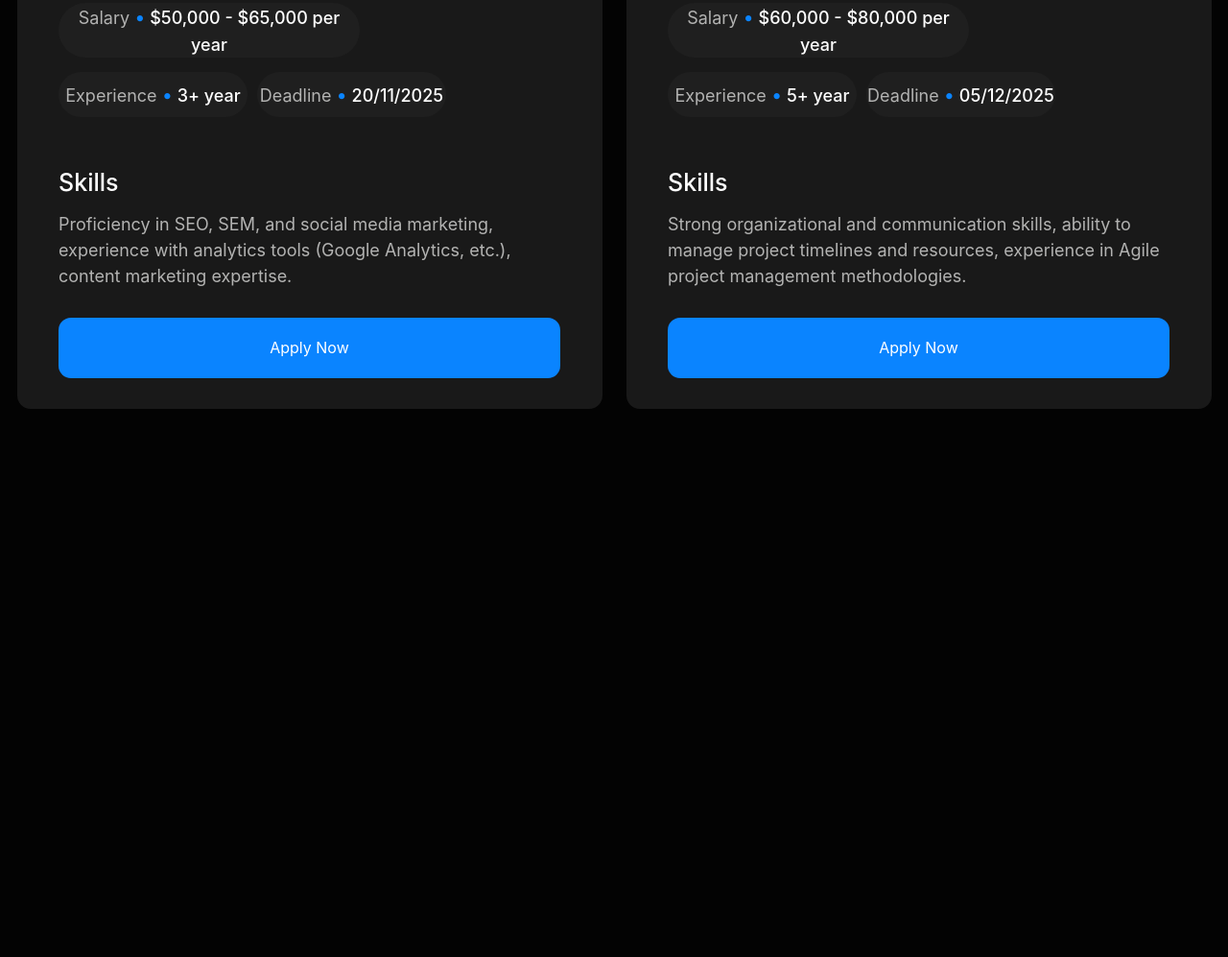
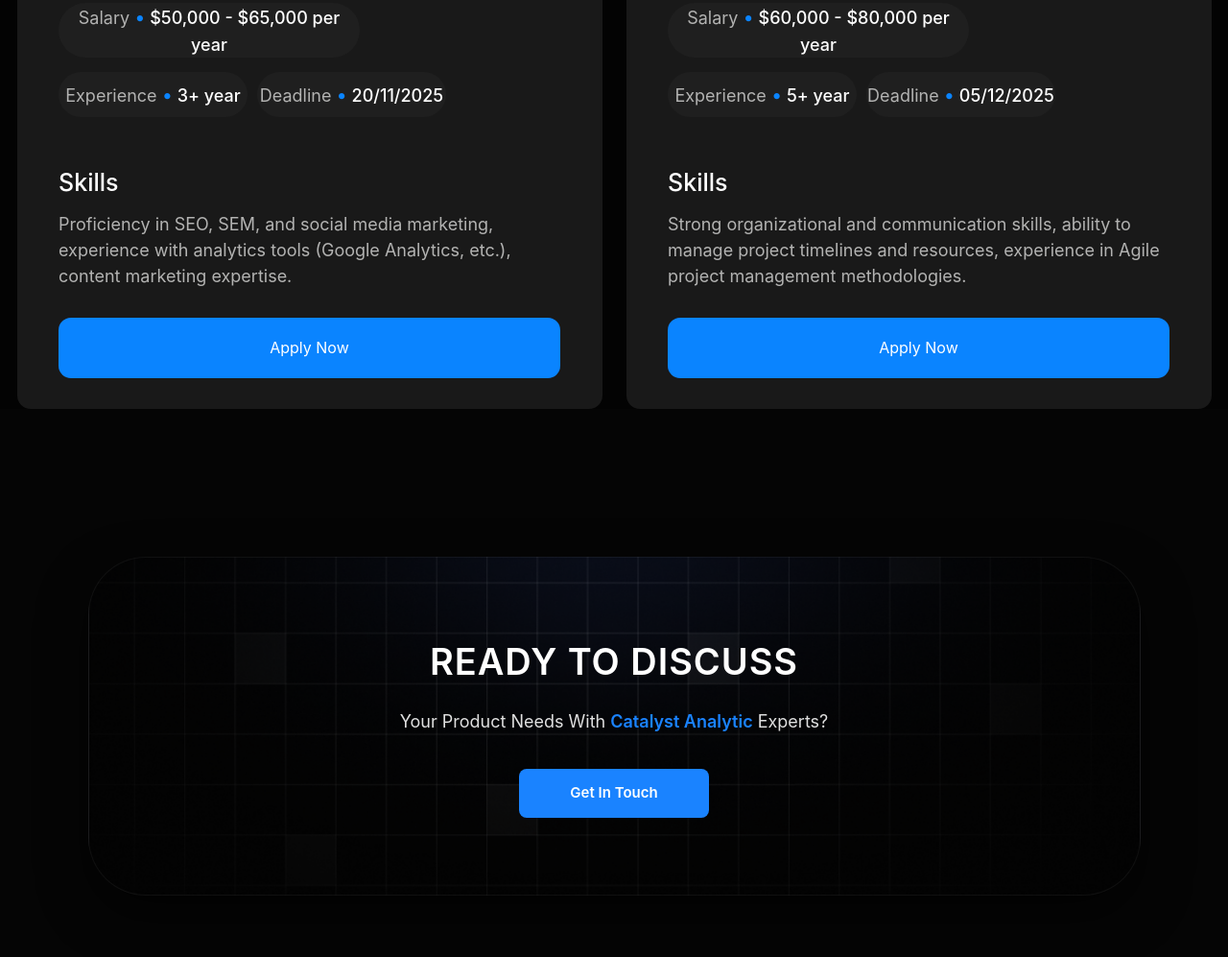
Before and after one commit to Alimukhammad08/3rd-week-exam-, a website: page src/p3.html in a window 1280 px wide. Shown: the part 2013-3010 px from the top of the page at 96% size. Before the commit the page ends 2439 px from the top, so only its background shows below. Drawn offline with nearby package versions, Linux system fonts and the light colour scheme; files that its build step writes are made by us from their sources.

Commit message:
I added 3rd section

```diff
--- a/src/p3.html
+++ b/src/p3.html
@@ -232,7 +232,6 @@
                         </div>
                     </div>
                 </div>
-
                 <div
                     class="w-full lg:w-[610px] h-auto lg:h-[600px] rounded-[14px] bg-[#191919] flex flex-col pb-[30px] lg:pb-0">
                     <div class="w-full lg:w-[523px] m-auto px-[10px] lg:px-0">
@@ -279,6 +278,22 @@
     </section>
 
 
+    <section class="w-full py-16 px-5 flex justify-center bg-[#050505] font-sans">
+        <div class="w-full max-w-[1097px] bg-[#0f0f11] bg-cover bg-center bg-no-repeat lg:mt-[90px] rounded-[30px] md:rounded-[60px] py-[50px] px-5 md:py-[80px] md:px-10 text-center border border-white/5 shadow-[0_20px_50px_rgba(0,0,0,0.6)]"
+            style="background-image: url('./img/fc9a47396a5036fc47f50e8b57d87e02b66e2885.png');">
+            <h2 class="text-white text-[26px] md:text-[38px] font-semibold tracking-wide mb-5">
+                READY TO DISCUSS
+            </h2>
+            <p class="text-[#e0e0e0] text-[15px] md:text-[18px] mb-9">
+                Your Product Needs With <span class="text-[#1a83ff] font-semibold">Catalyst Analytic</span> Experts?
+            </p>
+            <a href="#"
+                class="inline-block w-[198px] bg-[#1a83ff] text-white py-3.5 px-8 rounded-lg text-[15px] font-semibold">
+                Get In Touch
+            </a>
+        </div>
+    </section>
+
 </body>
 
 </html>
```
Also changed, not shown: src/img/fc9a47396a5036fc47f50e8b57d87e02b66e2885.png (added).
